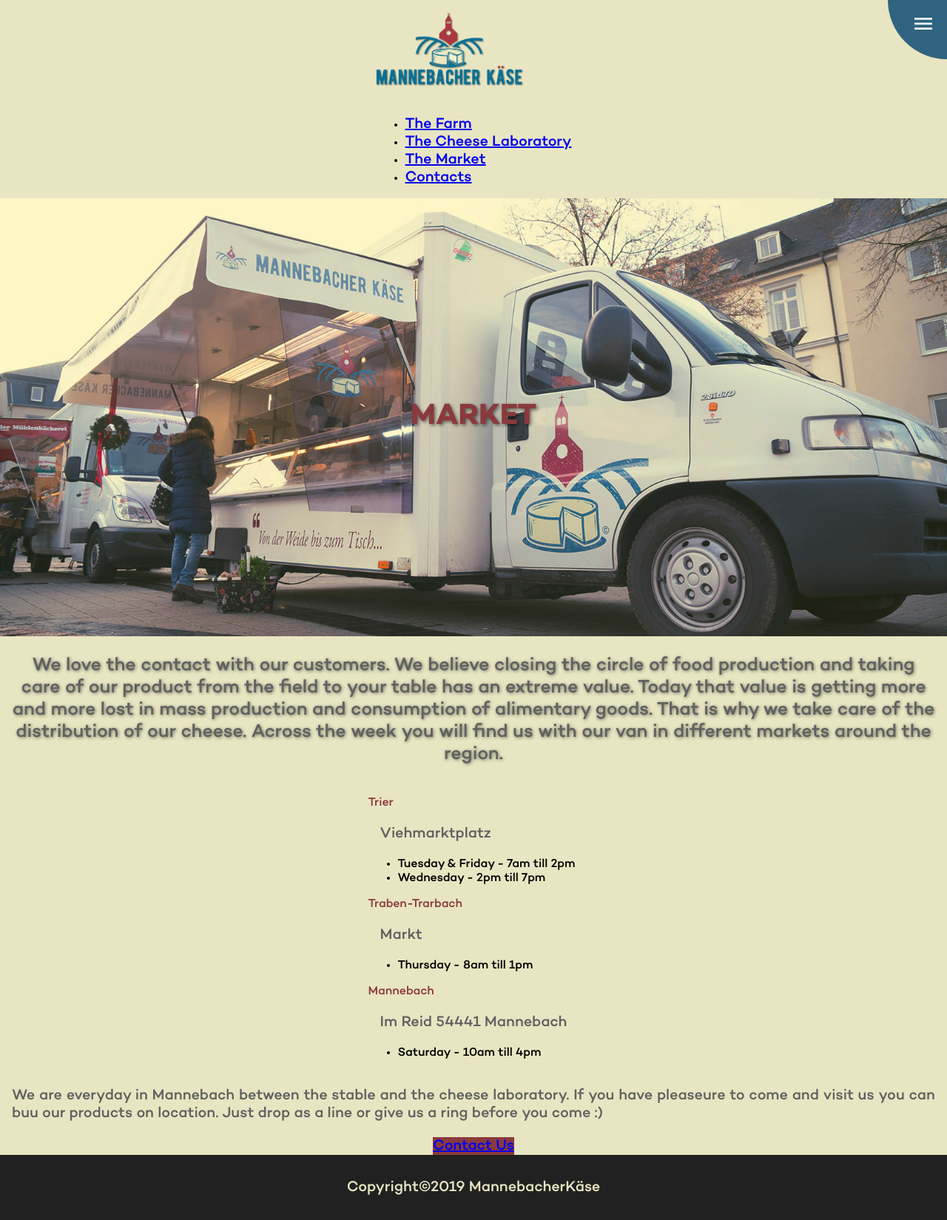
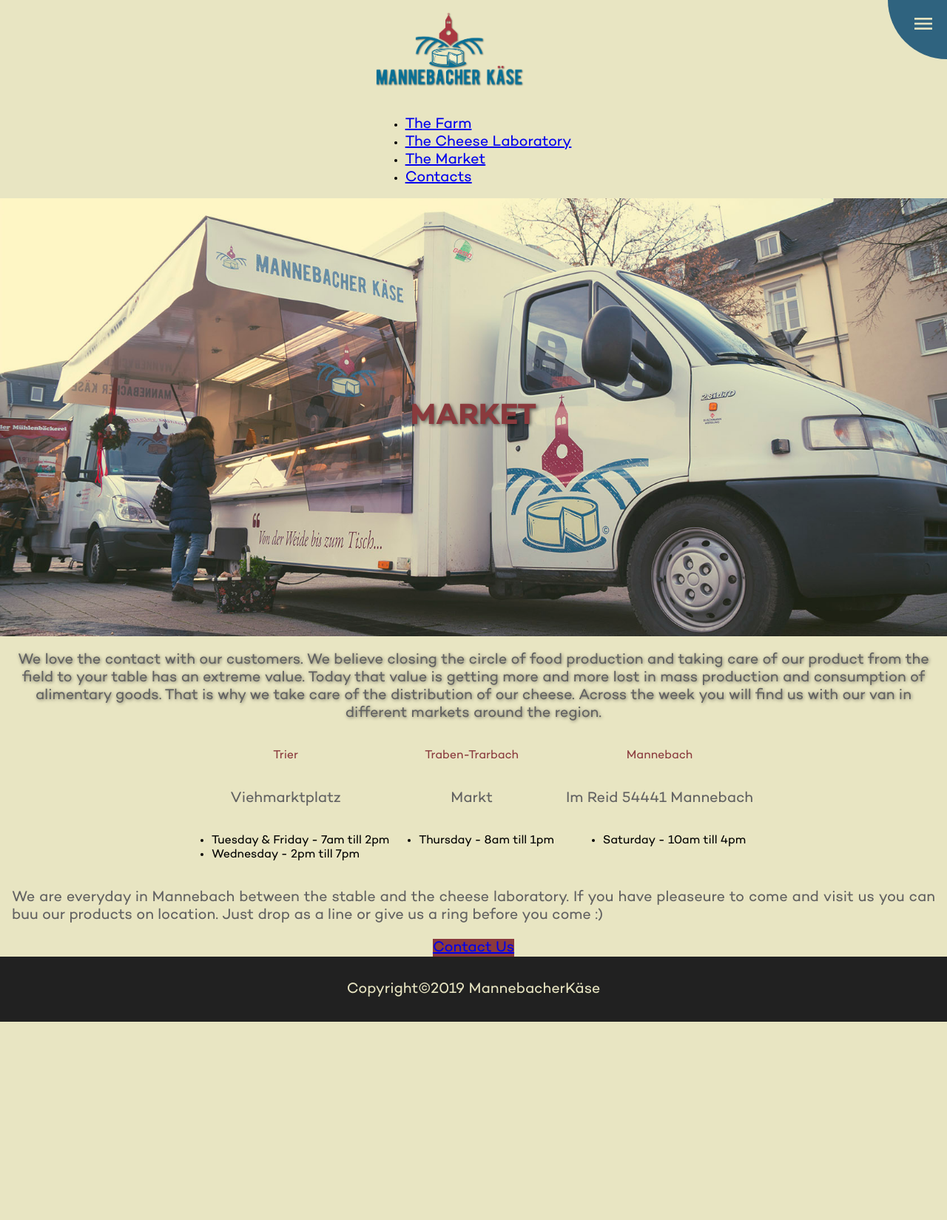
Before and after one commit to matteocarpi/mannebacherk-se, a Jekyll site: the page built from pages/market.md, in a window 1280 px wide. Shown: the whole page at 74% size. Built offline with Jekyll 4.4.1, drawn with Linux system fonts in a browser that asks for light colours; nearby versions of some CDN libraries.

Commit message:
a lot of styling

```diff
--- a/_config.yml
+++ b/_config.yml
@@ -28,7 +28,7 @@
   The result is a variety of cheese of which we are very fond and we hope one day you'll love them too.
 url: "https://mannebacherkaese.com" # the base hostname & protocol for your site, e.g. http://example.com
 logo: "/assets/img/MannerKaese-logo.png"
-
+logo-icon: "/assets/img/MannerKase-logo-icon.png"
 # Build settings
 markdown: kramdown
 theme: minima
--- a/_includes/header.html
+++ b/_includes/header.html
@@ -19,9 +19,10 @@
     <i id="quit" class="material-icons" onclick="quit()">clear</i>
 
     <div id="links">
+      <img class="logo-icon" src="{{ site.logo-icon }}" alt="">
       {% for item in site.data.navigation %}
 
-      <a class="menu-item" href="{{ item.link }}">{{ item.name }}</a>
+      <a id="menu-item" href="{{ item.link }}" onclick="quit()">{{ item.name }}</a>
 
       {% endfor %}
     </div>
--- a/_layouts/market.html
+++ b/_layouts/market.html
@@ -4,6 +4,7 @@
 <div id="markets">
 
 {% for item in page.markets %}
+<div id="market">
   <h3 class="red">{{ item.name }}</h3>
   <p><strong>{{ item.address }}</strong></p>
   <ul>
@@ -11,7 +12,9 @@
   <li>{{ item }}</li>
   {% endfor %}
   </ul>
+</div>
 {% endfor %}
+
 </div>
 
 <p>{{ page.come-visit }}</p>
--- a/_sass/header.scss
+++ b/_sass/header.scss
@@ -3,14 +3,11 @@
   width: 200px;
   margin: 1rem auto;
 }
-div#mobile-menu {
-    margin: -10rem 0 10rem 0;
-}
 #burger{
   position: fixed;
   right: 0;
   top: 0;
-  color: white;
+  color: $white;
   background: $blue;
   font-size: 32px;
   padding: 16px 16px 32px 32px;
@@ -22,30 +19,41 @@
 #quit{
   position: fixed;
   top: 0;
-  color: white;
+  left: 0;
+  color: $white;
   font-size: 32px;
   padding: 16px;
   display: none;
   cursor: pointer;
 }
+#mobile-menu {
+  position: relative;
+}
 #links{
+  position: fixed;
   display: none;
   flex-direction: column;
-  width: 100vw;
-  height: 50vh;
-  padding: 25vh 0;
+  justify-content: center;
+  width: 63vw;
+  height: 100vh;
+  overflow: hidden;
+  margin: -10rem 0 10rem 0;
 }
-
 #links a{
   text-align: center;
   text-decoration: none;
-  color: white;
-  font-size: 2em;
-  font-family: 'Roboto';
+  color: $white;
+  font-size: 1em;
+  font: 100% Campton-Book;
   z-index: 10;
   padding: 1rem 0;
 }
-
+.logo-icon {
+  z-index: 10;
+  width: 50%;
+  object-fit: contain;
+  margin: 0 auto;
+}
 // Desktop
 #navigation-desktop {
   display: none;
--- a/_sass/market.scss
+++ b/_sass/market.scss
@@ -0,0 +1,9 @@
+div#markets {
+    display: flex;
+    flex-wrap: wrap;
+}
+div#market {
+    display: flex;
+    flex-direction: column;
+    align-items: center;
+}
--- a/_sass/universal.scss
+++ b/_sass/universal.scss
@@ -17,7 +17,7 @@
 
 // Global Elements and Containers
 * {
-  font: 100% Campton-Medium;
+  font: 100% Campton-Book;
 }
 body {
   margin: 0;
@@ -42,15 +42,15 @@
 }
 p {
   padding: 0 1rem;
-  font: 100% Campton-Medium;
+  font: 100% Campton-Book;
   color: $grey;
   font-size: 20px;
   text-align: justify;
 }
 .intro {
   p {
-    font-family: Campton-Medium;
-    font-size: 25px;
+    font-family: Campton-Book;
+    font-size: 20px;
     text-align: center;
     color: $grey;
     text-shadow: 1px 1px 4px rgba(0,0,0,0.50);
--- a/_sass/variables.scss
+++ b/_sass/variables.scss
@@ -7,8 +7,8 @@
 $dark-grey: #212121;
 // Fonts
 @font-face {
-  font-family: "Campton-Medium";
-  src: url("/assets/fonts/Campton Medium.otf");
+  font-family: "Campton-Book";
+  src: url("/assets/fonts/Campton Book.otf");
 }
 
 @font-face {
--- a/assets/js/main.js
+++ b/assets/js/main.js
@@ -12,10 +12,8 @@
   var burger = document.getElementById('burger');
   var links = document.getElementById('links');
   var quit = document.getElementById('quit');
+  var autoQuit = document.getElementById('menu-item')
   burger.style.padding = '16px 16px 32px 32px';
   links.style.display = 'none';
   quit.style.display = 'none';
 }
-// Facebook Embed
-<div id="fb-root"></div>
-<script async defer crossorigin="anonymous" src="https://connect.facebook.net/en_GB/sdk.js#xfbml=1&version=v3.2"></script>
```
Also changed, not shown: assets/fonts/Campton Book.otf (added), assets/fonts/Campton Medium.otf (deleted), assets/img/MannerKase-logo-icon.png (added). Lines whose indentation alone changed are shown as unchanged.
